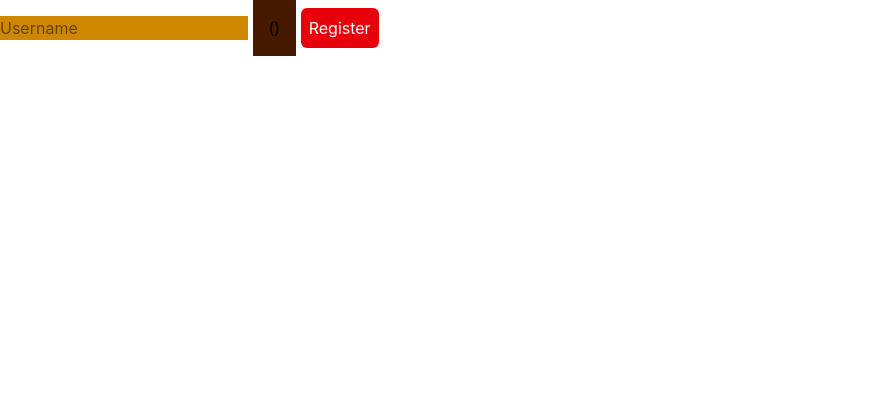
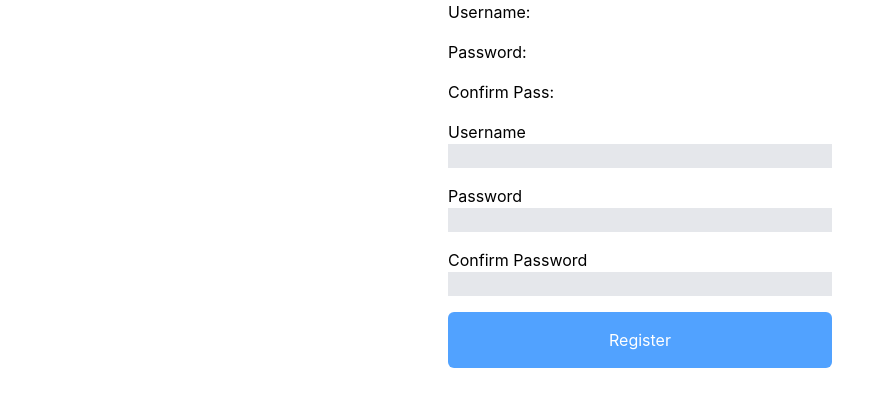
Before and after one commit to JSaretin/web3class, a SvelteKit app: page /register in a window 1280 px wide. Shown: the top 406 px of the page, without its empty margins (0-895 px from the left). Built offline with nearby package versions, Linux system fonts and the light colour scheme.

Commit message:
added new changes

```diff
--- a/src/routes/+page.svelte
+++ b/src/routes/+page.svelte
@@ -56,31 +56,21 @@
     // == -> "is"
     // != -> "is not"
     // && -> "and"
+    let buttonIsActive = $state(false)
+    function activeButton(){
+        // buttonIsActive = !buttonIsActive
+        if (buttonIsActive){
+            buttonIsActive = false
+        }
+        else {
+            buttonIsActive = true
+        }
+    }
+
+
 </script>
 
-<div
-    class="w-full h-screen flex justify-center align-middle place-items-center"
->
-    <div class="max-w-md w-full">
-        {feedback}
-        {#if isLoggedIn}
-            <h1>Welcome to dashboard</h1>
-        {:else}
-            <div class="flex flex-col gap-4">
-                <input
-                    class="bg-gray-200"
-                    type="text"
-                    placeholder="username"
-                    bind:value={enteredUsername}
-                />
-                <input
-                    class="bg-gray-200"
-                    placeholder="password"
-                    type="text"
-                    bind:value={enteredPassword}
-                />
-                <button class="bg-gray-600" onclick={login}>Login</button>
-            </div>
-        {/if}
-    </div>
-</div>
+
+<button onclick={activeButton}>
+    <div class={"w-96 h-96 rounded-full " + (buttonIsActive ? "bg-green-500" : "bg-red-500")}></div>
+</button>
--- a/src/routes/register/+page.svelte
+++ b/src/routes/register/+page.svelte
@@ -1,78 +1,80 @@
 <script lang="ts">
-
     // variable
     // condition
     // loop
     // function
 
-    let enteredPassword: string = $state("")
+    let enteredUsername = $state("");
+    let enteredPassword = $state("");
+    let enteredConfirmPassword = $state("");
 
-    interface Human {
-        name: string
-        username: string
-        password: string
+    let feedback = $state("");
+
+    let isRegisted = $state(false);
+
+    function registerUser() {
+        if (enteredPassword != enteredConfirmPassword) {
+            feedback = "password did not match";
+        } else {
+            feedback = "";
+            isRegisted = true;
+        }
     }
-
-
-    function registerUser(){
-        if (enteredUsername == "John"){
-            alert("Correct guy")
-        }
-        else {
-            alert("Not John. Entered username: " + enteredUsername);
-        }
-
-    }
-
 
     // == -> "is"
     // != -> "is not"
     // && -> "and"
-
-    let isPassword = $state(true)
-
-    function togglePassword(){
-        if (isPassword){
-            isPassword =false;
-        }
-        else{
-            isPassword = true
-        }
-    }
-
-
-    let enteredUsername: string = $state("")
-
-    function callShoutFocus(){
-        enteredUsername = "Bla bla bla"
-    }
-    function deleteUsername(){
-        enteredUsername = ""
-    }
-
-
 </script>
 
+<div class="w-full h-screen flex flex-col align-middle place-items-center">
+    {#if feedback !== ""}
+        <div class="bg-red-300 text-white p-3 text-sm">{feedback}</div>
+    {/if}
 
-<input type="text" onfocus={callShoutFocus} onblur={deleteUsername} class="bg-yellow-600" placeholder="Username" bind:value={enteredUsername}/>
-<!-- <input type={isPassword ? "password" : "text"} class="bg-gray-600" placeholder="Password" bind:value={enteredPassword}/> -->
+    {#if isRegisted}
+        <h1 class="text-6xl">Welcome new user</h1>
+    {:else}
+        <div class="max-w-sm w-full flex flex-col gap-4">
+            <div class="">
+                Username: {enteredUsername}
+            </div>
+            <div class="">
+                Password: {enteredPassword}
+            </div>
+            <div class="">
+                Confirm Pass: {enteredConfirmPassword}
+            </div>
+            <div class="flex flex-col">
+                Username
+                <input
+                    class="bg-gray-200"
+                    type="text"
+                    bind:value={enteredUsername}
+                />
+            </div>
+            <div class="flex flex-col">
+                Password
+                <input
+                    class="bg-gray-200"
+                    type="text"
+                    bind:value={enteredPassword}
+                />
+            </div>
+            <div class="flex flex-col">
+                Confirm Password
+                <input
+                    class="bg-gray-200"
+                    type="text"
+                    bind:value={enteredConfirmPassword}
+                />
+            </div>
 
-
-<button class="bg-amber-950 p-4" onclick={togglePassword}>()</button>
-
-<!--
-
-onmouseenter
-
-on mouse enter
-when mouse enter -->
-
-
-
-<button onclick={registerUser} class="bg-red-600 text-white p-2 rounded-md">Register</button>
-<!--
-when clicked call registerUser function
--->
-
-
-<!-- switch => join wire => current enter bulb => bulb light -->
+            <button
+                onclick={registerUser}
+                class="bg-blue-400 text-white p-4 rounded-md"
+            >
+                Register
+            </button>
+        </div>
+    {/if}
+</div>
```
Also changed, not shown: 2 other files (tests, documents, lock files or other folders).
